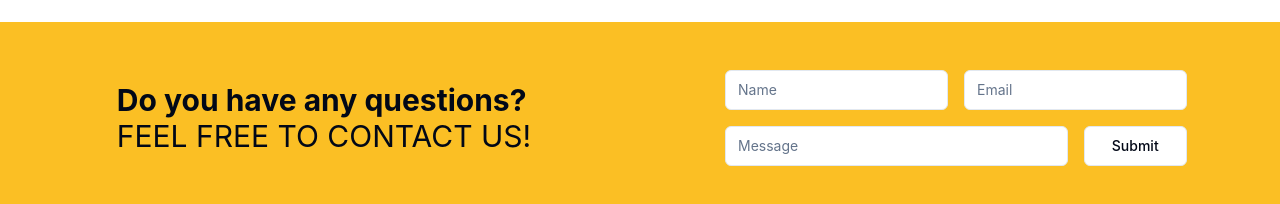
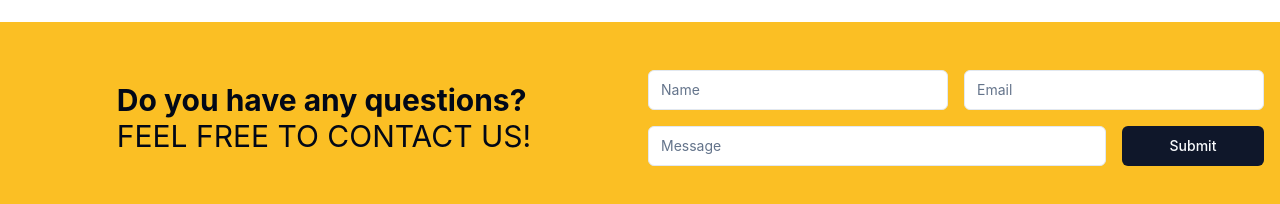
Before and after one commit to kumarsachinguri/balaji.constructions, a React (Vite) app: page / in a window 1280 px wide. Shown: the part 1302-1506 px from the top of the page. Built offline with nearby package versions, Linux system fonts and the light colour scheme.

Commit message:
Add Zod with forms

```diff
--- a/package.json
+++ b/package.json
@@ -10,6 +10,7 @@
     "preview": "vite preview"
   },
   "dependencies": {
+    "@hookform/resolvers": "^3.9.0",
     "@radix-ui/react-label": "^2.1.0",
     "@radix-ui/react-slot": "^1.1.0",
     "class-variance-authority": "^0.7.0",
@@ -17,8 +18,10 @@
     "lucide-react": "^0.407.0",
     "react": "^18.3.1",
     "react-dom": "^18.3.1",
+    "react-hook-form": "^7.52.1",
     "tailwind-merge": "^2.4.0",
-    "tailwindcss-animate": "^1.0.7"
+    "tailwindcss-animate": "^1.0.7",
+    "zod": "^3.23.8"
   },
   "devDependencies": {
     "@types/node": "^20.14.10",
--- a/src/components/Contact.tsx
+++ b/src/components/Contact.tsx
@@ -1,4 +1,4 @@
-import Form from "./Form";
+import ContactForm from "./Form";
 
 const Contact = () => {
   return (
@@ -8,7 +8,7 @@
           <h2 className='text-3xl font-bold'>Do you have any questions?</h2>
           <h3 className='text-3xl uppercase'>Feel free to contact us!</h3>
         </div>
-        <Form />
+        <ContactForm />
       </div>
     </section>
   );
--- a/src/components/Form.tsx
+++ b/src/components/Form.tsx
@@ -1,35 +1,139 @@
 import { Button } from "./ui/button";
 import { Input } from "./ui/input";
+import {
+  Form,
+  FormControl,
+  // FormDescription,
+  FormField,
+  FormItem,
+  // FormLabel,
+  FormMessage,
+} from "./ui/form";
+import { zodResolver } from "@hookform/resolvers/zod";
+import { useForm } from "react-hook-form";
+import { z } from "zod";
 
-const Form = () => {
+const ContactForm = () => {
+  const formSchema = z.object({
+    name: z.string().trim().min(2, {
+      message: "Please use at least 2 characters.",
+    }),
+    email: z.string().trim().email({
+      message: "Please provide a valid email.",
+    }),
+    message: z.string().trim().min(2, {
+      message: "Please use at least 2 characters.",
+    }),
+  });
+
+  const form = useForm<z.infer<typeof formSchema>>({
+    resolver: zodResolver(formSchema),
+    defaultValues: {
+      name: "",
+      email: "",
+      message: "",
+    },
+  });
+
+  // 2. Define a submit handler.
+  function onSubmit(values: z.infer<typeof formSchema>) {
+    // Do something with the form values.
+    // ✅ This will be type-safe and validated.
+    console.log(values);
+  }
+
   return (
-    <form className='w-3/4 mx-auto grid grid-cols-4 gap-4'>
-      <Input
-        type='text'
-        id='name'
+    <>
+      <Form {...form}>
+        <form
+          onSubmit={form.handleSubmit(onSubmit)}
+          className='grid grid-cols-4 gap-4'
+        >
+          <div className='col-span-2'>
+            <FormField
+              control={form.control}
               name='name'
-        placeholder='Name'
-        className='col-span-2'
+              render={({ field }) => (
+                <FormItem>
+                  {/* <FormLabel>Name</FormLabel> */}
+                  <FormControl>
+                    <Input placeholder='Name' {...field} />
+                  </FormControl>
+                  {/* <FormDescription>
+                  This is your public display name.
+                  </FormDescription> */}
+                  <FormMessage />
+                </FormItem>
+              )}
             />
-      <Input
-        type='email'
-        id='email'
+          </div>
+          <div className='col-span-2'>
+            <FormField
+              control={form.control}
               name='email'
-        placeholder='Email'
-        className='col-span-2'
+              render={({ field }) => (
+                <FormItem>
+                  {/* <FormLabel>Email</FormLabel> */}
+                  <FormControl>
+                    <Input placeholder='Email' {...field} />
+                  </FormControl>
+                  {/* <FormDescription>
+                  This is your public display email.
+                  </FormDescription> */}
+                  <FormMessage />
+                </FormItem>
+              )}
             />
-      <Input
-        type='text'
-        id='message'
+          </div>
+          <div className='col-span-3'>
+            <FormField
+              control={form.control}
               name='message'
-        placeholder='Message'
-        className='col-span-3'
+              render={({ field }) => (
+                <FormItem>
+                  {/* <FormLabel>Message</FormLabel> */}
+                  <FormControl>
+                    <Input placeholder='Message' {...field} />
+                  </FormControl>
+                  {/* <FormDescription>
+                  This is your public display message.
+                  </FormDescription> */}
+                  <FormMessage />
+                </FormItem>
+              )}
             />
-      <Button type='submit' variant='outline' className='col-span-1'>
-        Submit
-      </Button>
+          </div>
+          <Button type='submit'>Submit</Button>
         </form>
+      </Form>
+    </>
+    // <form className='w-3/4 mx-auto grid grid-cols-4 gap-4'>
+    //   <Input
+    //     type='text'
+    //     id='name'
+    //     name='name'
+    //     placeholder='Name'
+    //     className='col-span-2'
+    //   />
+    //   <Input
+    //     type='email'
+    //     id='email'
+    //     name='email'
+    //     placeholder='Email'
+    //     className='col-span-2'
+    //   />
+    //   <Input
+    //     type='text'
+    //     id='message'
+    //     name='message'
+    //     placeholder='Message'
+    //     className='col-span-3'
+    //   />
+    //   <Button type='submit' variant='outline' className='col-span-1'>
+    //     Submit
+    //   </Button>
+    // </form>
   );
 };
 
-export default Form;
+export default ContactForm;
--- a/src/components/Header.tsx
+++ b/src/components/Header.tsx
@@ -5,7 +5,7 @@
     { label: "Contact", route: "/contact" },
   ];
   const listItems = links.map((link) => (
-    <li>
+    <li key={link.label}>
       <a>{link.label}</a>
     </li>
   ));
--- a/src/components/ServiceList.tsx
+++ b/src/components/ServiceList.tsx
@@ -24,7 +24,7 @@
   ];
 
   const serviceList = services.map((service: Service) => (
-    <ServiceCard service={service} />
+    <ServiceCard service={service} key={service.heading} />
   ));
   return (
     <div className='services maxwidth mx-auto'>
--- /dev/null
+++ b/src/components/ui/form.tsx
@@ -0,0 +1,176 @@
+import * as React from "react"
+import * as LabelPrimitive from "@radix-ui/react-label"
+import { Slot } from "@radix-ui/react-slot"
+import {
+  Controller,
+  ControllerProps,
+  FieldPath,
+  FieldValues,
+  FormProvider,
+  useFormContext,
+} from "react-hook-form"
+
+import { cn } from "@/lib/utils"
+import { Label } from "@/components/ui/label"
+
+const Form = FormProvider
+
+type FormFieldContextValue<
+  TFieldValues extends FieldValues = FieldValues,
+  TName extends FieldPath<TFieldValues> = FieldPath<TFieldValues>
+> = {
+  name: TName
+}
+
+const FormFieldContext = React.createContext<FormFieldContextValue>(
+  {} as FormFieldContextValue
+)
+
+const FormField = <
+  TFieldValues extends FieldValues = FieldValues,
+  TName extends FieldPath<TFieldValues> = FieldPath<TFieldValues>
+>({
+  ...props
+}: ControllerProps<TFieldValues, TName>) => {
+  return (
+    <FormFieldContext.Provider value={{ name: props.name }}>
+      <Controller {...props} />
+    </FormFieldContext.Provider>
+  )
+}
+
+const useFormField = () => {
+  const fieldContext = React.useContext(FormFieldContext)
+  const itemContext = React.useContext(FormItemContext)
+  const { getFieldState, formState } = useFormContext()
+
+  const fieldState = getFieldState(fieldContext.name, formState)
+
+  if (!fieldContext) {
+    throw new Error("useFormField should be used within <FormField>")
+  }
+
+  const { id } = itemContext
+
+  return {
+    id,
+    name: fieldContext.name,
+    formItemId: `${id}-form-item`,
+    formDescriptionId: `${id}-form-item-description`,
+    formMessageId: `${id}-form-item-message`,
+    ...fieldState,
+  }
+}
+
+type FormItemContextValue = {
+  id: string
+}
+
+const FormItemContext = React.createContext<FormItemContextValue>(
+  {} as FormItemContextValue
+)
+
+const FormItem = React.forwardRef<
+  HTMLDivElement,
+  React.HTMLAttributes<HTMLDivElement>
+>(({ className, ...props }, ref) => {
+  const id = React.useId()
+
+  return (
+    <FormItemContext.Provider value={{ id }}>
+      <div ref={ref} className={cn("space-y-2", className)} {...props} />
+    </FormItemContext.Provider>
+  )
+})
+FormItem.displayName = "FormItem"
+
+const FormLabel = React.forwardRef<
+  React.ElementRef<typeof LabelPrimitive.Root>,
+  React.ComponentPropsWithoutRef<typeof LabelPrimitive.Root>
+>(({ className, ...props }, ref) => {
+  const { error, formItemId } = useFormField()
+
+  return (
+    <Label
+      ref={ref}
+      className={cn(error && "text-destructive", className)}
+      htmlFor={formItemId}
+      {...props}
+    />
+  )
+})
+FormLabel.displayName = "FormLabel"
+
+const FormControl = React.forwardRef<
+  React.ElementRef<typeof Slot>,
+  React.ComponentPropsWithoutRef<typeof Slot>
+>(({ ...props }, ref) => {
+  const { error, formItemId, formDescriptionId, formMessageId } = useFormField()
+
+  return (
+    <Slot
+      ref={ref}
+      id={formItemId}
+      aria-describedby={
+        !error
+          ? `${formDescriptionId}`
+          : `${formDescriptionId} ${formMessageId}`
+      }
+      aria-invalid={!!error}
+      {...props}
+    />
+  )
+})
+FormControl.displayName = "FormControl"
+
+const FormDescription = React.forwardRef<
+  HTMLParagraphElement,
+  React.HTMLAttributes<HTMLParagraphElement>
+>(({ className, ...props }, ref) => {
+  const { formDescriptionId } = useFormField()
+
+  return (
+    <p
+      ref={ref}
+      id={formDescriptionId}
+      className={cn("text-sm text-muted-foreground", className)}
+      {...props}
+    />
+  )
+})
+FormDescription.displayName = "FormDescription"
+
+const FormMessage = React.forwardRef<
+  HTMLParagraphElement,
+  React.HTMLAttributes<HTMLParagraphElement>
+>(({ className, children, ...props }, ref) => {
+  const { error, formMessageId } = useFormField()
+  const body = error ? String(error?.message) : children
+
+  if (!body) {
+    return null
+  }
+
+  return (
+    <p
+      ref={ref}
+      id={formMessageId}
+      className={cn("text-sm font-medium text-destructive", className)}
+      {...props}
+    >
+      {body}
+    </p>
+  )
+})
+FormMessage.displayName = "FormMessage"
+
+export {
+  useFormField,
+  Form,
+  FormItem,
+  FormLabel,
+  FormControl,
+  FormDescription,
+  FormMessage,
+  FormField,
+}
```
Also changed, not shown: 1 other file (tests, documents, lock files or other folders). Lines whose indentation alone changed are shown as unchanged.
